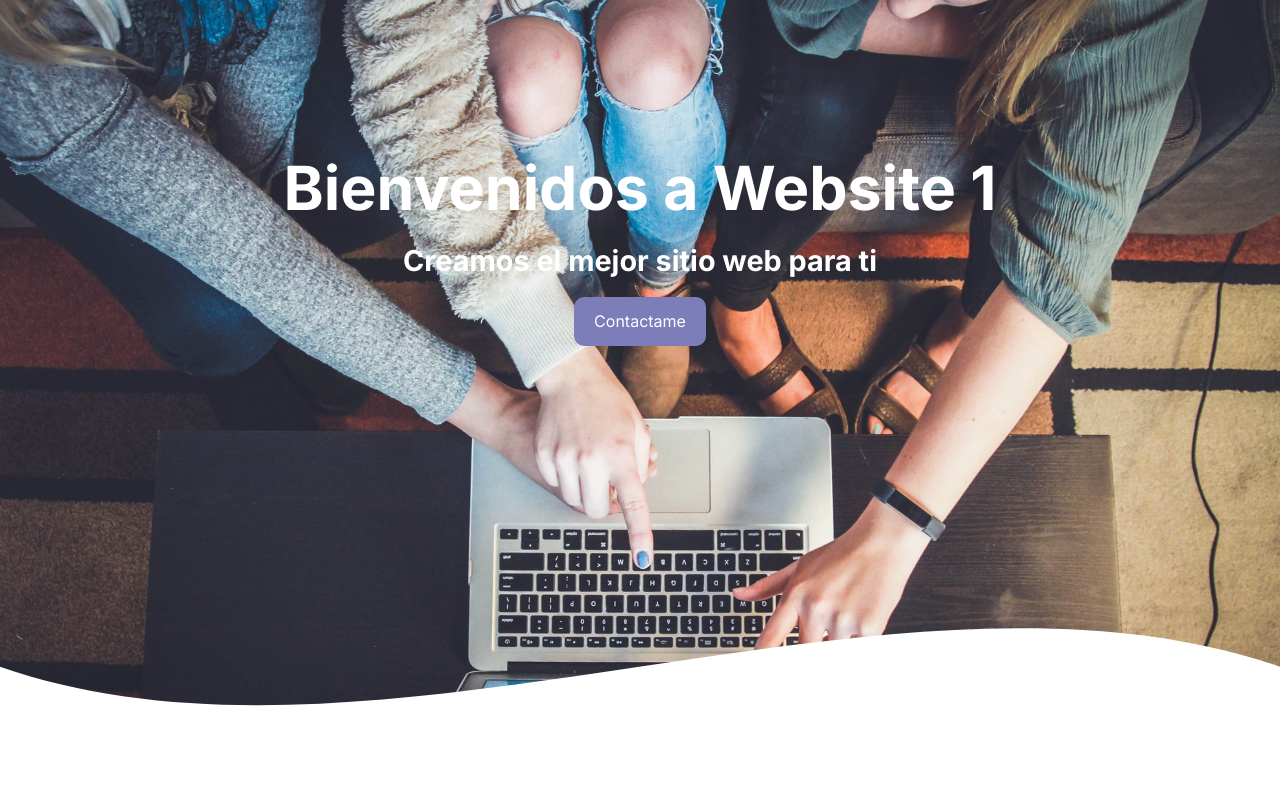
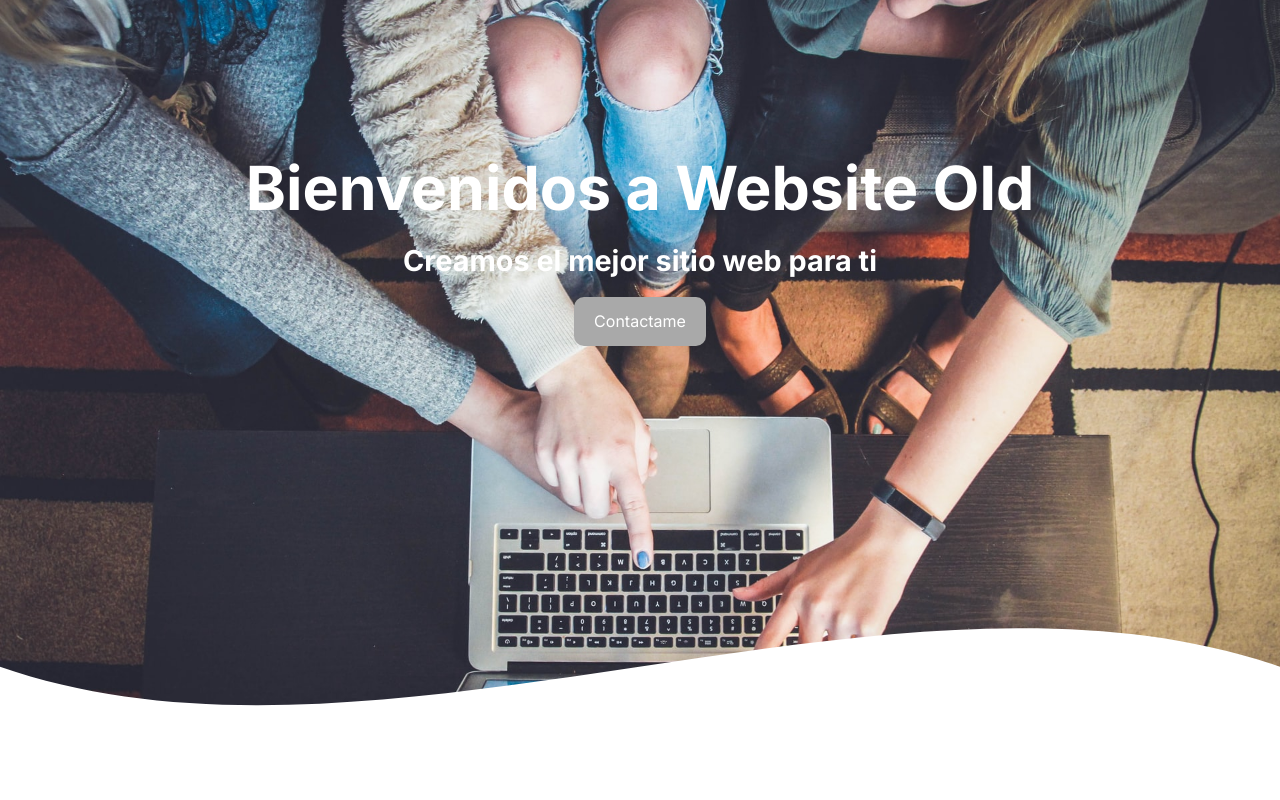
Before and after one commit to JuliRSDev/paginaDePrueba, a plain HTML site: page index.html in a window 1280 px wide. Shown: the top 800 px of the page. Drawn offline with Linux system fonts and the light colour scheme.

Commit message:
Agregado cta con color nuevo y texto old

```diff
--- a/css/styles.css
+++ b/css/styles.css
@@ -54,7 +54,7 @@ body {
 }
 
 .cta {
-    background-color: rgb(125, 126, 185);
+    background-color: darkgray;
     color: #fff;
     text-decoration: none;
     padding: 15px 20px;
--- a/index.html
+++ b/index.html
@@ -14,7 +14,7 @@
     <header class="hero">
 
         <div class="hero__texts container">
-            <h1 class="hero__title">Bienvenidos a Website 1</h1>
+            <h1 class="hero__title">Bienvenidos a Website Old</h1>
             <p class="hero__copy">Creamos el mejor sitio web para ti</p>
             <a href="#contacto" class="cta">Contactame</a>
         </div>
```
